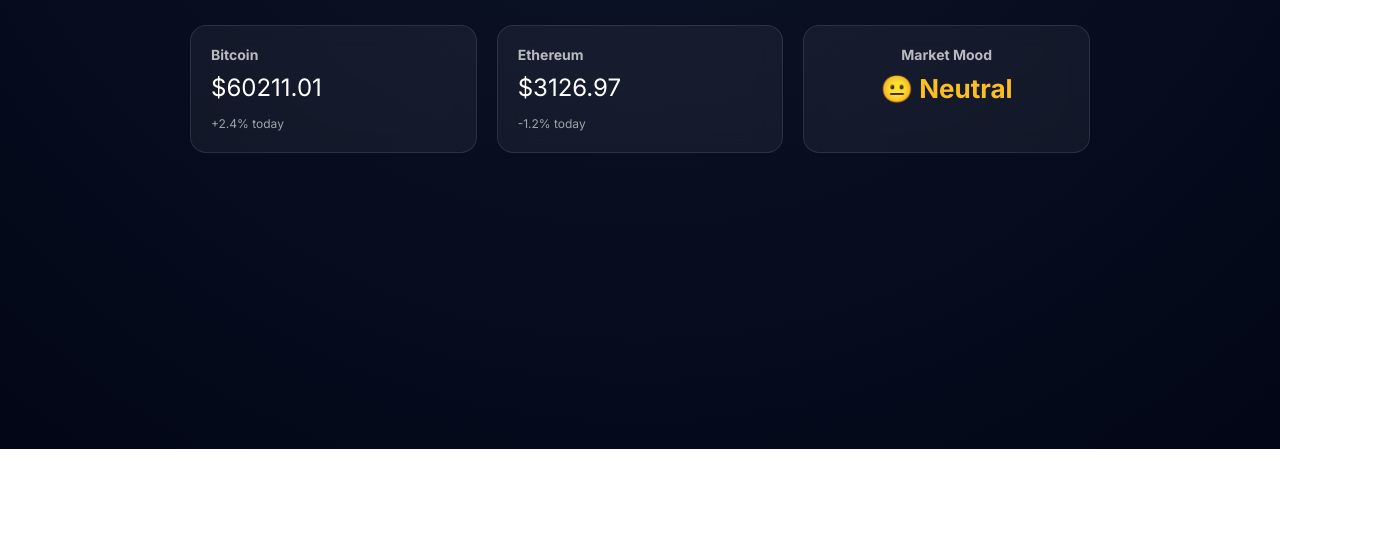
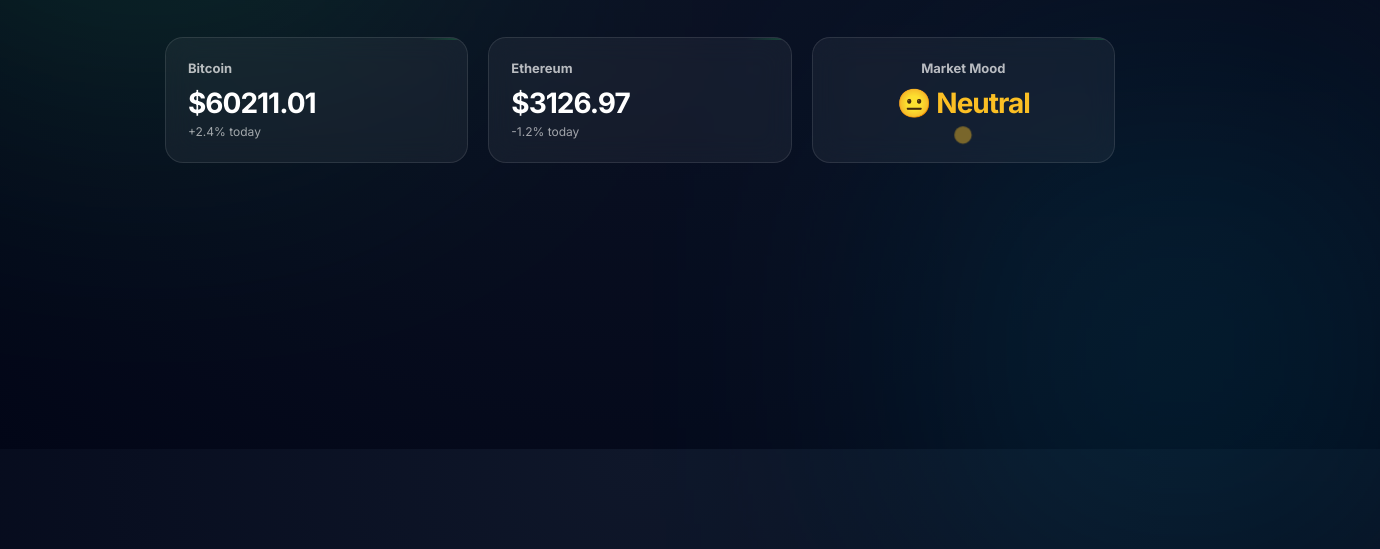
Before and after one commit to Iqbolshoh/crypto-dashboard, a plain HTML site: page index.html in a window 1280 px wide. Shown: the part 351-900 px from the top of the page, 1380 px wide, since content can reach past the window. Before the commit the page ends 800 px from the top, so only its background shows below. Drawn offline with Linux system fonts and the light colour scheme.

Commit message:
dizayn yaxshilandi

```diff
--- a/style.css
+++ b/style.css
@@ -1,4 +1,4 @@
-@import url('https://fonts.googleapis.com/css2?family=Inter:wght@300;400;600;700&display=swap');
+@import url('https://fonts.googleapis.com/css2?family=Inter:wght@300;400;500;600;700&display=swap');
 
 * {
   margin: 0;
@@ -9,62 +9,119 @@
 
 body {
   min-height: 100vh;
-  background: radial-gradient(circle at top, #0f172a, #020617);
-  color: white;
+  background: radial-gradient(circle at top, #0f172a 0%, #020617 100%);
+  color: #fff;
   display: flex;
   justify-content: center;
   align-items: center;
+  overflow: hidden;
+}
+
+/* floating glow background */
+body::before {
+  content: "";
+  position: absolute;
+  width: 500px;
+  height: 500px;
+  background: #22c55e;
+  filter: blur(150px);
+  top: -100px;
+  left: -100px;
+  opacity: 0.2;
+}
+
+body::after {
+  content: "";
+  position: absolute;
+  width: 400px;
+  height: 400px;
+  background: #06b6d4;
+  filter: blur(150px);
+  bottom: -100px;
+  right: -100px;
+  opacity: 0.2;
 }
 
 .container {
   width: 90%;
-  max-width: 900px;
+  max-width: 950px;
+  z-index: 2;
 }
 
+/* HEADER */
 header {
   text-align: center;
-  margin-bottom: 30px;
+  margin-bottom: 40px;
 }
 
 header h1 {
-  font-size: 28px;
+  font-size: 32px;
+  font-weight: 700;
+  letter-spacing: -1px;
   background: linear-gradient(90deg, #22c55e, #06b6d4);
   -webkit-background-clip: text;
   -webkit-text-fill-color: transparent;
 }
 
 header p {
+  margin-top: 6px;
+  font-size: 13px;
   opacity: 0.6;
-  font-size: 13px;
 }
 
+/* GRID */
 .grid {
   display: grid;
   grid-template-columns: repeat(3, 1fr);
   gap: 20px;
 }
 
+/* CARD */
 .card {
   background: rgba(255,255,255,0.05);
   border: 1px solid rgba(255,255,255,0.1);
-  padding: 20px;
-  border-radius: 16px;
-  backdrop-filter: blur(12px);
-  transition: 0.3s;
+  border-radius: 18px;
+  padding: 22px;
+  backdrop-filter: blur(14px);
+  transition: 0.3s ease;
+  position: relative;
+  overflow: hidden;
 }
 
+/* hover glow */
 .card:hover {
-  transform: translateY(-5px);
+  transform: translateY(-8px) scale(1.02);
+  border-color: rgba(34,197,94,0.4);
+  box-shadow: 0 0 25px rgba(34,197,94,0.15);
+}
+
+/* animated top line */
+.card::before {
+  content: "";
+  position: absolute;
+  top: 0;
+  left: -100%;
+  width: 100%;
+  height: 2px;
+  background: linear-gradient(90deg, transparent, #22c55e, transparent);
+  animation: slide 3s infinite;
+}
+
+@keyframes slide {
+  0% { left: -100%; }
+  100% { left: 100%; }
 }
 
 .card h3 {
-  font-size: 14px;
+  font-size: 13px;
   opacity: 0.7;
+  margin-bottom: 10px;
 }
 
 .card p {
-  font-size: 24px;
-  margin: 10px 0;
+  font-size: 28px;
+  font-weight: 700;
+  letter-spacing: -1px;
 }
 
 .card span {
@@ -72,17 +129,37 @@
   opacity: 0.6;
 }
 
+/* MOOD CARD */
 .mood {
   text-align: center;
 }
 
 #mood {
-  font-size: 26px;
-  font-weight: bold;
-  color: #22c55e;
+  font-size: 28px;
+  font-weight: 700;
+  margin-top: 10px;
+  transition: 0.3s;
 }
 
-/* responsive */
+/* PULSE EFFECT */
+#mood::after {
+  content: "";
+  display: block;
+  width: 10px;
+  height: 10px;
+  margin: 10px auto 0;
+  border-radius: 50%;
+  background: currentColor;
+  animation: pulse 1.5s infinite;
+}
+
+@keyframes pulse {
+  0% { transform: scale(1); opacity: 1; }
+  50% { transform: scale(1.8); opacity: 0.4; }
+  100% { transform: scale(1); opacity: 1; }
+}
+
+/* RESPONSIVE */
 @media (max-width: 768px) {
   .grid {
     grid-template-columns: 1fr;
```
